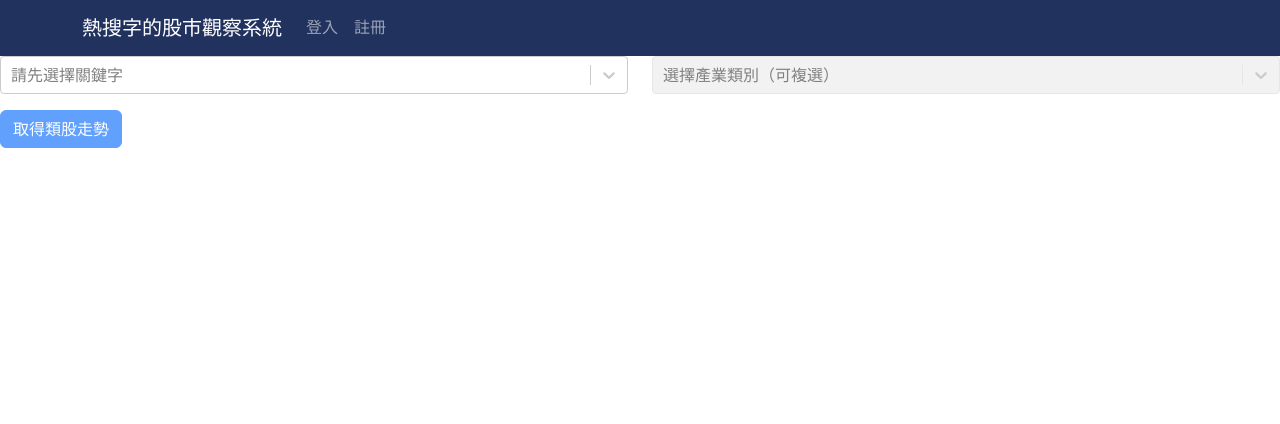
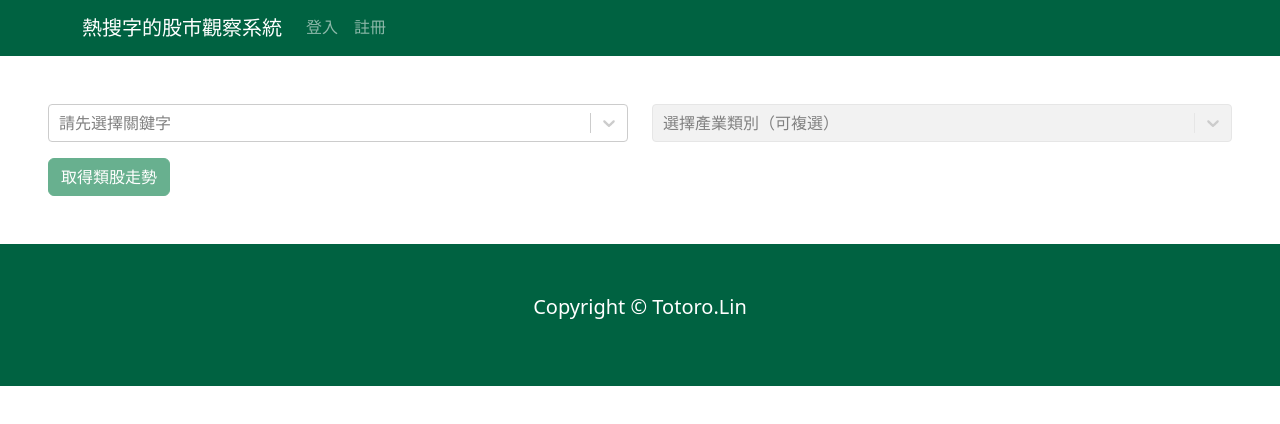
Before and after one commit to totorolin1999/keyword_analysis, a React (Create React App) app in the folder keyword_analysis_reactapp/: page / in a window 1280 px wide. Shown: the top 424 px of the page. Built offline with nearby package versions, Linux system fonts and the light colour scheme; no server answers.

Commit message:
背景顏色

```diff
--- a/keyword_analysis_reactapp/src/components/Layout.jsx
+++ b/keyword_analysis_reactapp/src/components/Layout.jsx
@@ -1,16 +1,13 @@
 import { Outlet } from "react-router-dom";
 import UserNavbar from "./UserNavbar";
-// import Footer from "./footer/Footer";
-// import Container from "react-bootstrap/Container";
+import Footer from "./footer/Footer";
 
 const Layout = () => {
   return (
     <main className="App">
       <UserNavbar />
-      {/* <Container className="my-5"> */}
-        <Outlet />
-      {/* </Container> */}
-      {/* <Footer /> */}
+      <Outlet />
+      <Footer />
     </main>
   );
 };
--- /dev/null
+++ b/keyword_analysis_reactapp/src/components/footer/Footer.jsx
@@ -0,0 +1,16 @@
+import React from "react";
+import "./footer.scss";
+
+const Footer = () => {
+  return (
+    <div className="footer">
+      <footer className="p-5 text-white text-center position-relative">
+        <div className="container">
+          <p className="lead">Copyright &copy; Totoro.Lin</p>
+        </div>
+      </footer>
+    </div>
+  );
+};
+
+export default Footer;
--- /dev/null
+++ b/keyword_analysis_reactapp/src/components/footer/footer.scss
@@ -0,0 +1,3 @@
+.footer {
+  background: #006241;
+}
--- a/keyword_analysis_reactapp/src/pages/Keywords.jsx
+++ b/keyword_analysis_reactapp/src/pages/Keywords.jsx
@@ -247,7 +247,7 @@ const Keywords = () => {
   };
 
   return (
-    <>
+    <div className="p-5">
       <Row className="mb-3">
         <Col md={6} className="mb-3 mb-md-0">
           <Select
@@ -270,7 +270,7 @@ const Keywords = () => {
         </Col>
       </Row>
       <Button
-        variant="primary"
+        variant="success"
         disabled={btnDisabled}
         onClick={!btnDisabled ? handleSelect : null}
       >
@@ -338,7 +338,7 @@ const Keywords = () => {
       ) : (
         <div></div>
       )}
-    </>
+    </div>
   );
 };
 
--- a/keyword_analysis_reactapp/src/pages/Track.jsx
+++ b/keyword_analysis_reactapp/src/pages/Track.jsx
@@ -163,7 +163,7 @@ const Track = () => {
 
   //   console.log(track);
   return (
-    <>
+    <div className="p-5">
       <Alert show={show} variant="success">
         <Alert.Heading>關鍵字：{track.Keyword}</Alert.Heading>
         <p>
@@ -242,7 +242,7 @@ const Track = () => {
       ) : (
         <div></div>
       )}
-    </>
+    </div>
   );
 };
 
--- a/keyword_analysis_reactapp/src/pages/Tracks.jsx
+++ b/keyword_analysis_reactapp/src/pages/Tracks.jsx
@@ -53,11 +53,11 @@ const Tracks = () => {
   };
 
   return (
-    <>
+    <div className="p-5 backgroundColor">
       <Row xs={1} md={3} className="g-4">
         {currentItems.map((track, idx) => (
           <Col key={idx}>
-            <Card border="info" bg="Light" text="dark">
+            <Card border="light" bg="dark" text="white">
               <Card.Body>
                 <Card.Title>{track.Keyword}</Card.Title>
                 <Card.Text>
@@ -71,7 +71,7 @@ const Tracks = () => {
                   ))}
                 </Card.Text>
                 <Button
-                  variant="primary"
+                  variant="success"
                   as={Link}
                   to={`/Track/${track.Track_ID}`}
                   className="me-2"
@@ -103,7 +103,7 @@ const Tracks = () => {
         nextLinkClassName="page-num"
         activeLinkClassName="active"
       />
-    </>
+    </div>
   );
 };
 
--- a/keyword_analysis_reactapp/src/pages/layout/layout.scss
+++ b/keyword_analysis_reactapp/src/pages/layout/layout.scss
@@ -1,4 +1,4 @@
 .backgroundColor {
   font-family: "Arial", sans-serif;
-  background-color: #21325e;
+  background-color: #006241;
 }
--- a/keyword_analysis_reactapp/src/pages/pagination/pagination.scss
+++ b/keyword_analysis_reactapp/src/pages/pagination/pagination.scss
@@ -14,14 +14,14 @@
   cursor: pointer;
   border-radius: 3px;
   font-weight: 400;
-  color: black;
+  color: white;
 }
 
 .pagination .page-num:hover {
-  background-color: orange;
-  color: orangered;
+  background-color: black;
+  color: #32de84;
 }
 
 .pagination .active {
-  background-color: orange;
+  background-color: black;
 }
```
